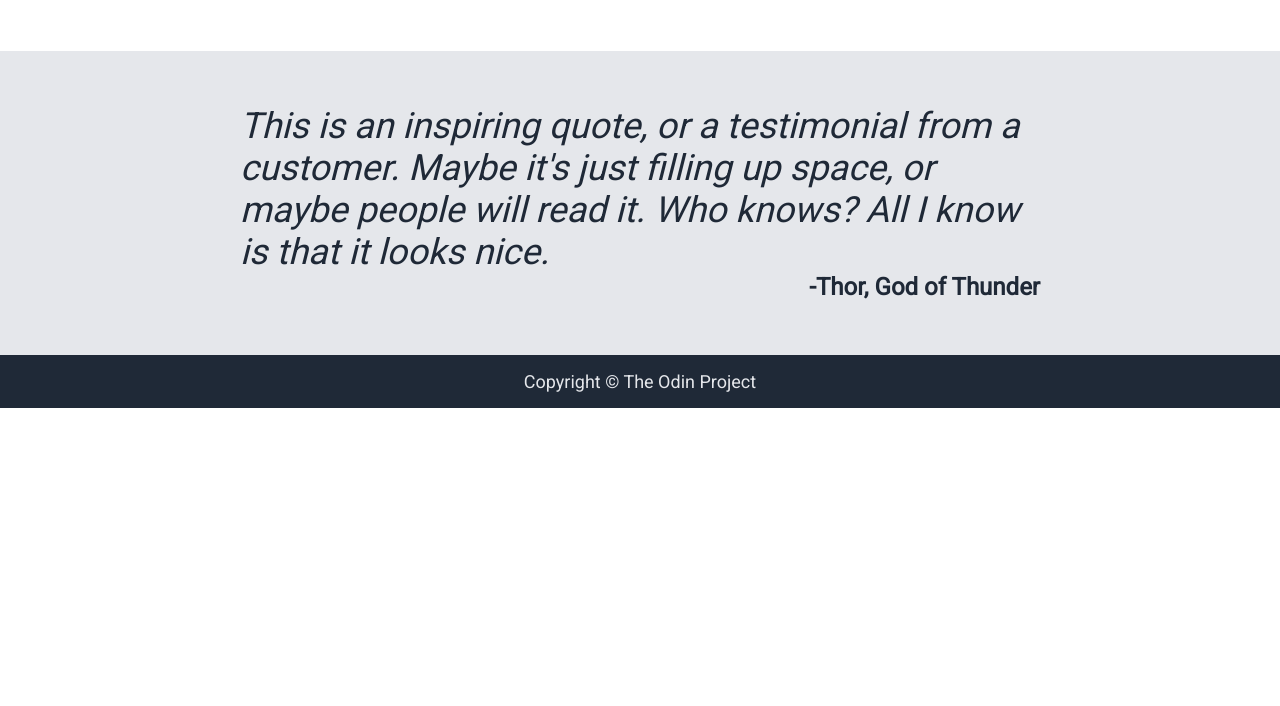
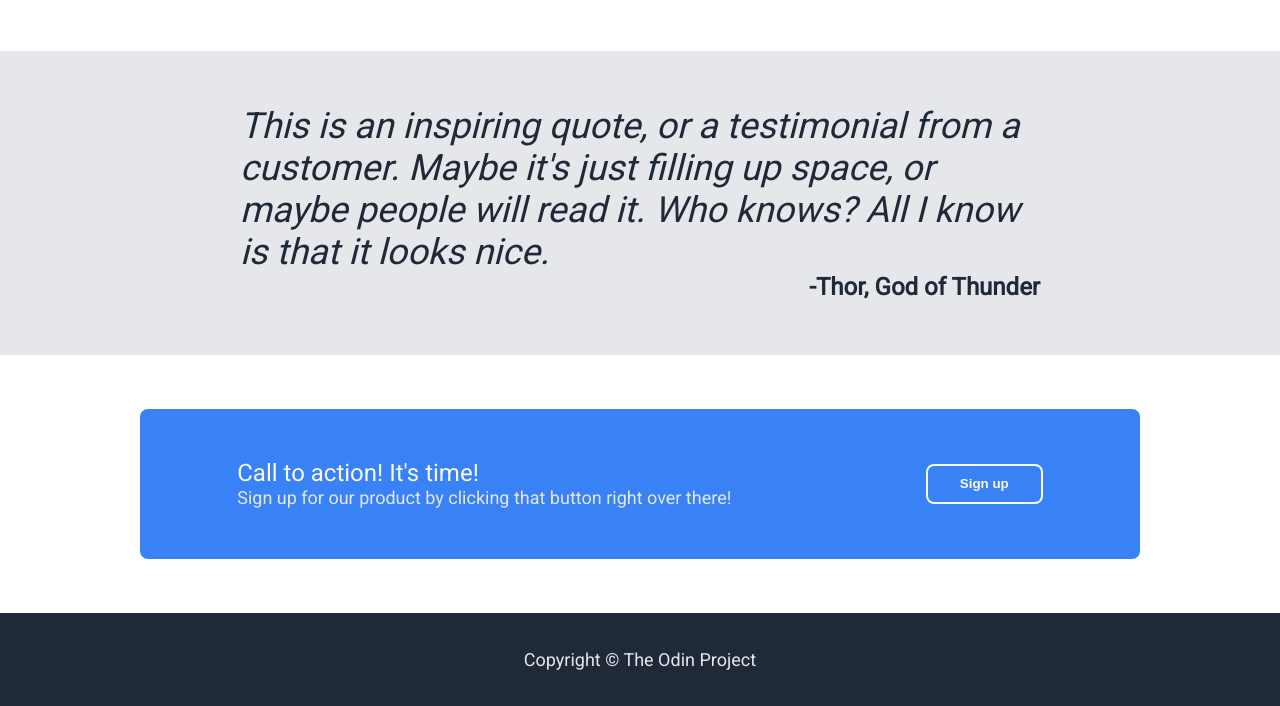
Before and after one commit to DanShink/Landing-Page, a plain HTML site: page index.html in a window 1280 px wide. Shown: the part 759-1465 px from the top of the page. Before the commit the page ends 1167 px from the top, so only its background shows below. Drawn offline with Linux system fonts and the light colour scheme.

Commit message:
Complete call to action. Landing page is complete

```diff
--- a/index.html
+++ b/index.html
@@ -24,7 +24,7 @@
                     <p class="hero-main-text">This website is awesome!</p>
                     <p class="hero-secondary-text">This website has some subtext that goes here under the main title. It's a smaller font and the color is lower contrast.</p>
                 </div>
-                <button>Sign up</button>
+                <button onclick="window.location='./index.html'">Sign up</button>
             </div>
             <div class="hero-image">
                 <img src="./images/owl-perching-in-a-hollow.jpeg" alt="Owl perching in a hollow" height="216" width="450">
@@ -59,6 +59,16 @@
             <p class="author">-Thor, God of Thunder</p>
             </div>
         </div>
+
+        <div class="section-four">
+            <div class="cta-box">
+                <div>
+                    <p class="cta-text">Call to action! It's time!</p>
+                    <p class="hero-secondary-text">Sign up for our product by clicking that button right over there!</p>
+                </div>
+                <button class="cta-button" onclick="window.location='./index.html'">Sign up</button>
+            </div>
+        </div>
     </div>
 
 
--- a/style.css
+++ b/style.css
@@ -28,6 +28,10 @@ button {
     padding: 8px 32px;
     font-weight: 900;
     border-color: #1F2937;
+}
+
+button:hover {
+    cursor: pointer;
 }
 
 .header, .section-one, .footer {
@@ -138,8 +142,39 @@ button {
     color: #1F2937;
 }
 
+.section-four {
+    display: flex;
+    justify-content: center;
+    padding: 54px 0;
+}
+
+.cta-box {
+    background-color: #3882F6;
+    border-radius: 8px;
+    width: 1000px;
+    height: 150px;
+    display: flex;
+    justify-content: space-around;
+    align-items: center;
+}
+
+.cta-button {
+    display: flex;
+    border-color: #F9FAF8;
+    border-style: solid;
+    height: 40px;
+    align-items: center;
+}
+
+.cta-text {
+    font-size: 24px;
+    color: #F9FAF8;
+}
+
+
+
 .footer {
     margin-top: auto;
     text-align: center;
-    padding: 16px 0px;
+    padding: 36px 0px;
 }
```
